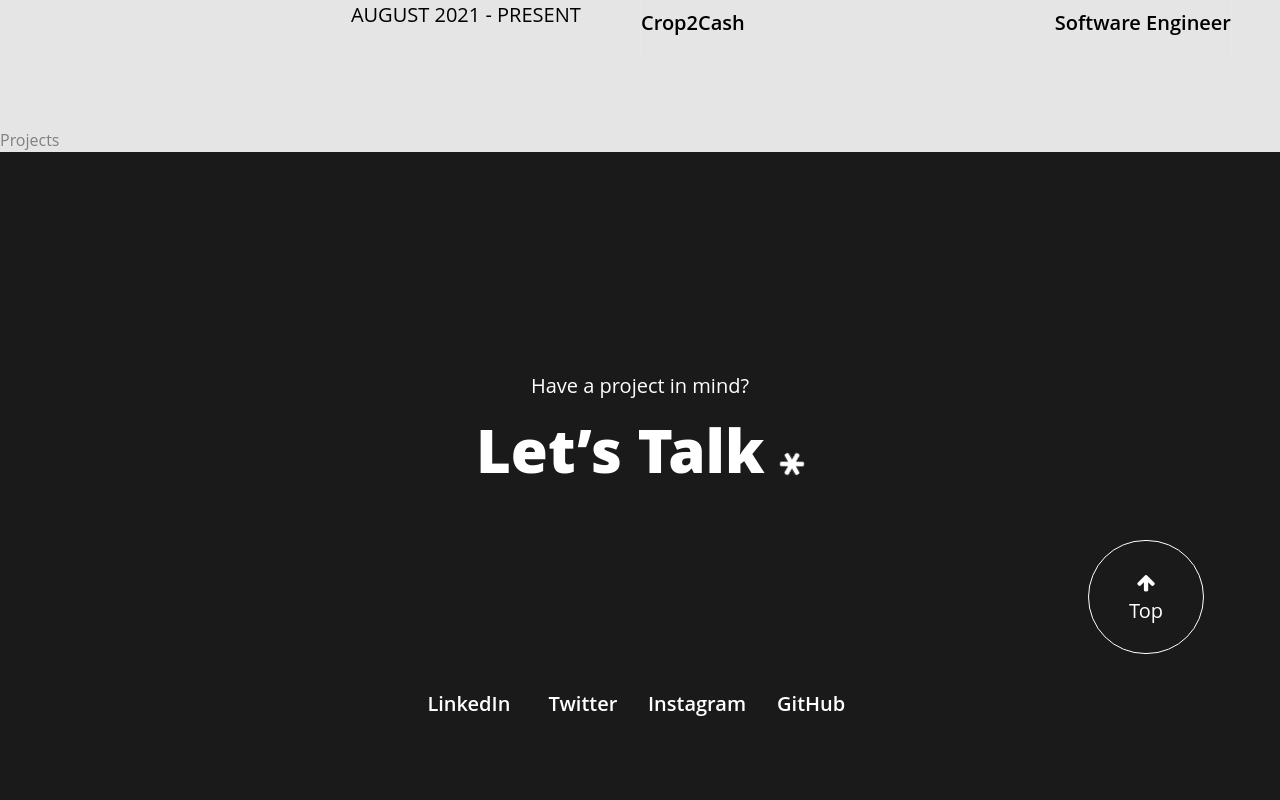
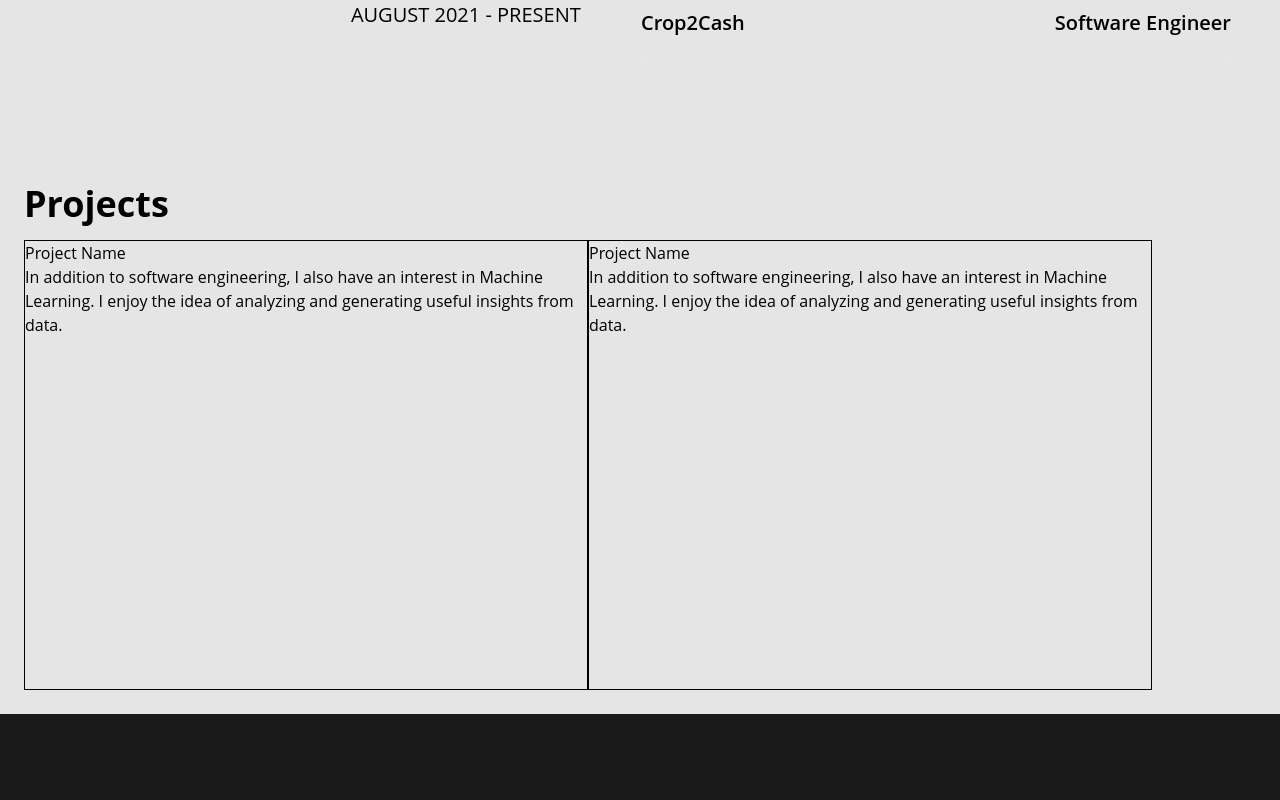
Before and after one commit to EseAlli/ese-dev, a React (Create React App) app: page / in a window 1280 px wide. Shown: the part 1480-2280 px from the top of the page. Built offline with nearby package versions, Linux system fonts and the light colour scheme.

Commit message:
project component started

```diff
--- a/src/Components/Jobs/index.jsx
+++ b/src/Components/Jobs/index.jsx
@@ -2,7 +2,7 @@ import React from 'react'
 
 const index = () => {
   return (
-    <div className="md:mx-8 mt-12 py-12">
+    <div className="md:mx-8 mt-12 py-12 mb-8">
         <div className="flex flex-col md:flex-row md:justify-between mb-8">
             <div className="basis-2/5 p-4">
                 <p className="text-black text-2xl md:text-4xl md:leading-tight font-semibold">In addition to software engineering, I also have an interest in Machine Learning.</p>
--- a/src/Components/Projects/index.jsx
+++ b/src/Components/Projects/index.jsx
@@ -2,8 +2,22 @@ import React from 'react'
 
 const index = () => {
   return (
-    <div>
-        <p>Projects</p>
+    <div className="text-black p-4">
+        <p className="text-4xl font-bold p-2">Projects</p>
+        <div className="p-2 overflow-x-scroll flex w-11/12">
+            <div className="h-[450px] w-[800px] border border-black">
+                <div className="">
+                    <p>Project Name</p>
+                    <p>In addition to software engineering, I also have an interest in Machine Learning. I enjoy the idea of analyzing and generating useful insights from data.</p>
+                </div>
+            </div>
+            <div className="h-[450px] w-[800px] border border-black">
+                <div className="">
+                    <p>Project Name</p>
+                    <p>In addition to software engineering, I also have an interest in Machine Learning. I enjoy the idea of analyzing and generating useful insights from data.</p>
+                </div>
+            </div>
+        </div>
     </div>
   )
 }
```
